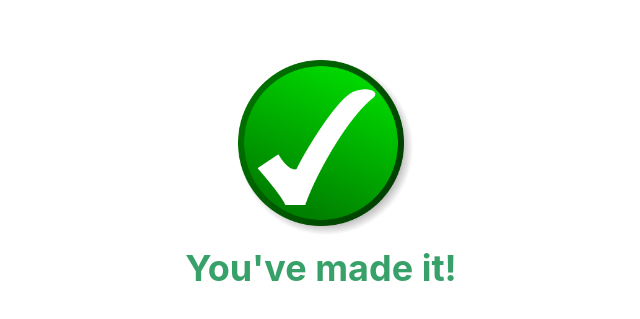
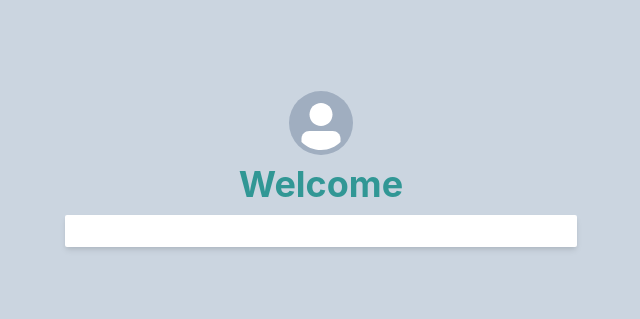
Before and after one commit to synthetic-borealis/auth-exercise, a React (Create React App) app in the folder client/: page / in a window 1280 px wide. Shown: the part 231-550 px from the top of the page, without its empty margins (319-959 px from the left). Built offline with nearby package versions, Linux system fonts and the light colour scheme.

Commit message:
feat: start login screen component

```diff
--- a/client/src/components/App.tsx
+++ b/client/src/components/App.tsx
@@ -1,14 +1,11 @@
 import * as React from "react";
-import {
-  ChakraProvider,
-  Box,
-  Heading,
-} from "@chakra-ui/react";
+import { ChakraProvider } from "@chakra-ui/react";
 
+import LoginScreen from "./LoginScreen";
 import SuccessScreen from "./SuccessScreen";
 
 export const App = () => {
-  const [isLoggedIn, setIsLoggedIn] = React.useState<boolean>(true);
+  const [isLoggedIn, setIsLoggedIn] = React.useState<boolean>(false);
 
   function handleLoginSuccess() {
     setIsLoggedIn(true);
@@ -19,9 +16,7 @@ export const App = () => {
       {isLoggedIn ? (
         <SuccessScreen />
       ) : (
-        <Box>
-          <Heading>Please log in.</Heading>
-        </Box>
+        <LoginScreen onLoginSuccess={handleLoginSuccess} />
         )}
     </ChakraProvider>
   );
--- /dev/null
+++ b/client/src/components/LoginScreen.tsx
@@ -0,0 +1,22 @@
+import { Center, VStack, Avatar, Heading, Box } from "@chakra-ui/react";
+import React from "react";
+
+interface ILoginScreenProps {
+  onLoginSuccess: () => void;
+}
+
+const LoginScreen: React.FC<ILoginScreenProps> = ({
+  onLoginSuccess
+}) => {
+  return (
+    <Center bg="gray.300" width="100%" height="100vh">
+      <VStack width="40%">
+        <Avatar size="lg" />
+        <Heading color="teal.500">Welcome</Heading>
+        <Box bg="white" width="100%" padding="1rem" boxShadow="md" borderRadius="sm"></Box>
+      </VStack>
+    </Center>
+  );
+};
+
+export default LoginScreen;
```
